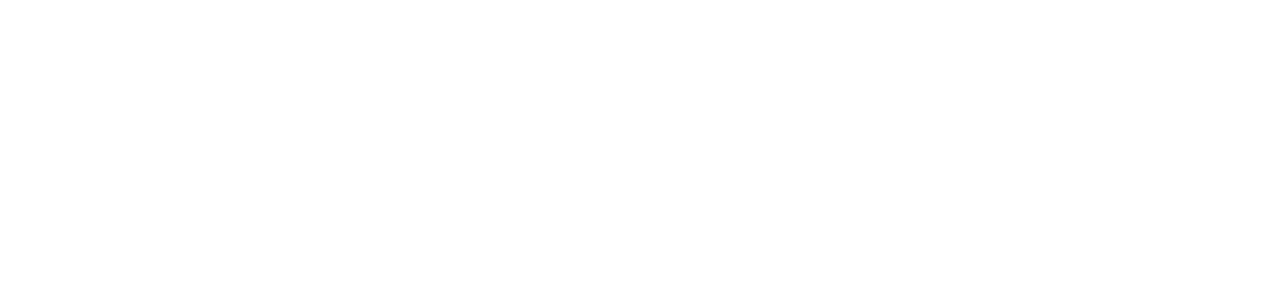
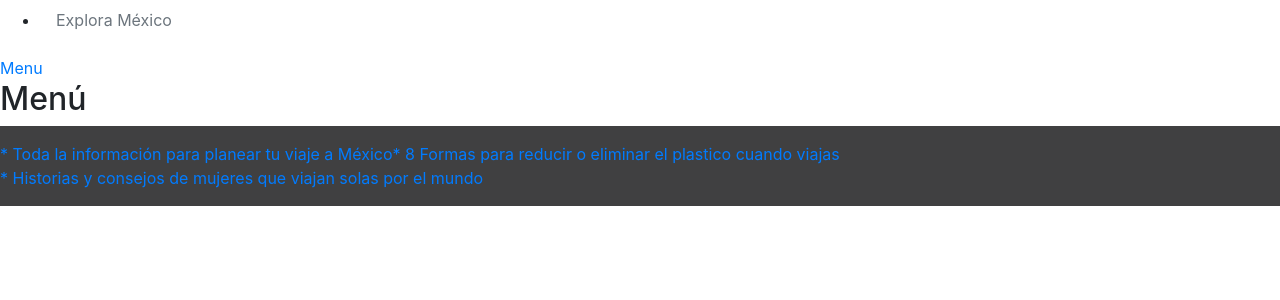
Before and after one commit to LuceroDn/FundacionBosch, a React (Create React App) app in the folder fundacion-bosch/: page / in a window 1280 px wide. Shown: the top 300 px of the page. Built offline with nearby package versions, Linux system fonts and the light colour scheme.

Commit message:
Se instalo react-bootstrap

```diff
--- a/fundacion-bosch/package.json
+++ b/fundacion-bosch/package.json
@@ -5,6 +5,7 @@
   "dependencies": {
     "bootstrap": "^4.3.1",
     "react": "^16.8.6",
+    "react-bootstrap": "^1.0.0-beta.10",
     "react-dom": "^16.8.6",
     "react-scripts": "3.0.1"
   },
--- a/fundacion-bosch/src/App.js
+++ b/fundacion-bosch/src/App.js
@@ -1,12 +1,13 @@
 import React, {Component} from 'react';
 import './App.css';
 import 'bootstrap/dist/css/bootstrap.css';
+import NavBar from "./Components/NavBar";
 
 class App extends Component {
   render() {
     return (
     <React.Fragment>
-
+      <NavBar />
     </React.Fragment>
     )
   }
--- /dev/null
+++ b/fundacion-bosch/src/Components/NavBar.js
@@ -0,0 +1,37 @@
+import React, { Component } from "react";
+import "./Style.css/NavBar.css"
+
+class NavBar extends Component {
+  render() {
+    return (
+     <header>
+      <ul class="navigation">
+  <li class="nav-item">
+    <a class="nav-link disabled" href="#" tabindex="-1" aria-disabled="true">Explora México</a>
+  </li>
+</ul>
+
+
+<a href="#navigation" class="nav-trigger">Menu<span></span></a>
+
+<nav class="nav-container" id="navigation">
+  <header>
+    <h2>Menú</h2>
+  </header>
+
+  <ul class="nav">
+    <li><a href="https://www.miviajeporelmundo.com/destinos/consejos-para-viajar-mexico">* Toda la información para
+        planear tu viaje a México</a></li>
+    <li><a href="https://www.miviajeporelmundo.com/reducir-o-eliminar-el-plastico-cuando-viajas">* 8 Formas para reducir
+        o eliminar el plastico cuando viajas</a></li>
+    <li><a href="https://www.miviajeporelmundo.com/mujeres-que-viajan-solas">* Historias y consejos de mujeres que
+        viajan solas por el mundo</a></li>
+  </ul>
+</nav>
+     </header>
+    );
+  }
+}
+
+
+export default NavBar;
--- /dev/null
+++ b/fundacion-bosch/src/Components/Style.css/NavBar.css
@@ -0,0 +1,22 @@
+.nav {
+    padding-top: 1rem;
+    padding-bottom: 1rem;
+    background-color: #404041;
+  }
+
+  .nav .nav-link {
+    text-transform: uppercase;
+    color: #fff;
+    font-family: 'Fredoka One', cursive;
+    font-size: 0.8rem;
+    letter-spacing: 0.1rem;
+    font-weight: 700;
+    text-align: right;
+  }
+
+  .nav .nav-item .nav-link {
+    text-transform: uppercase;
+    font-size: 0.8rem;
+    font-weight: 700;
+    letter-spacing: 0.1rem;
+  }
```
Also changed, not shown: 1 other file (tests, documents, lock files or other folders).
